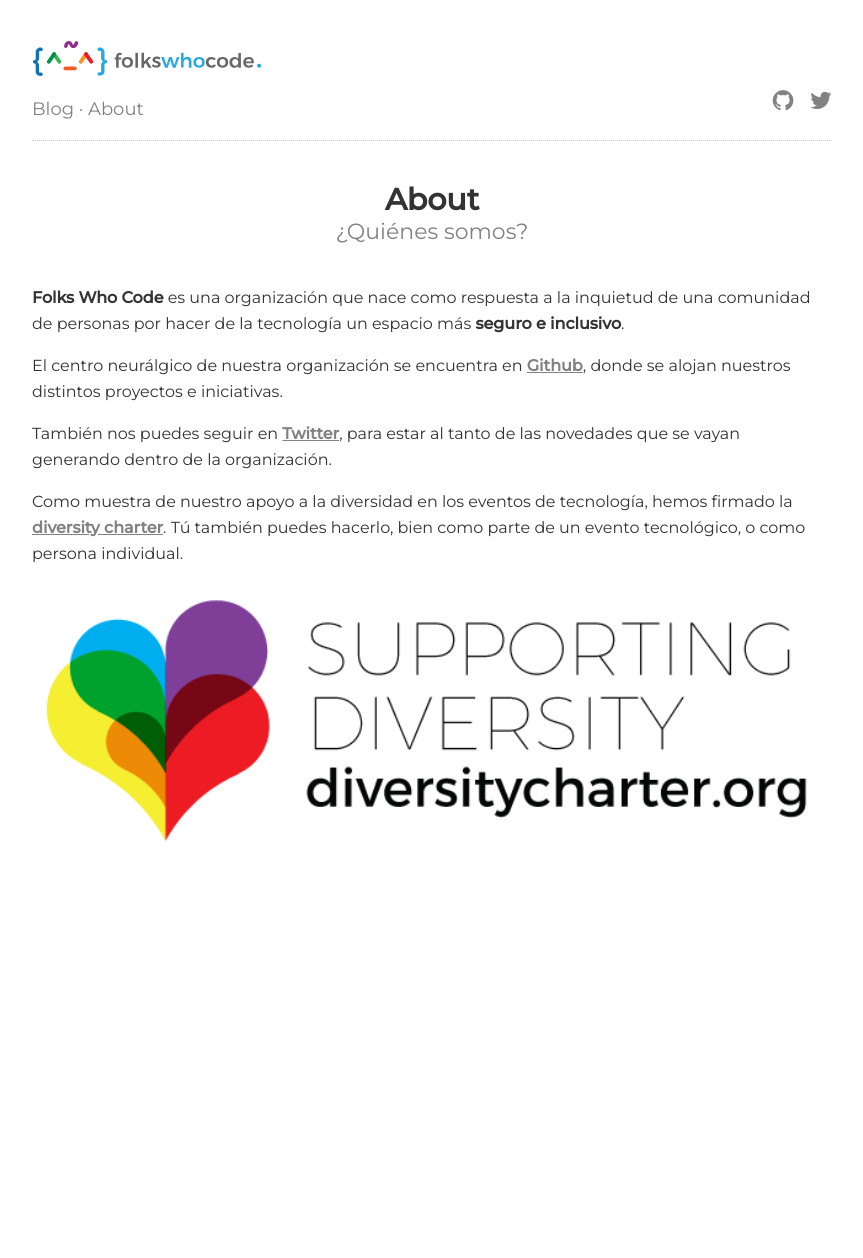
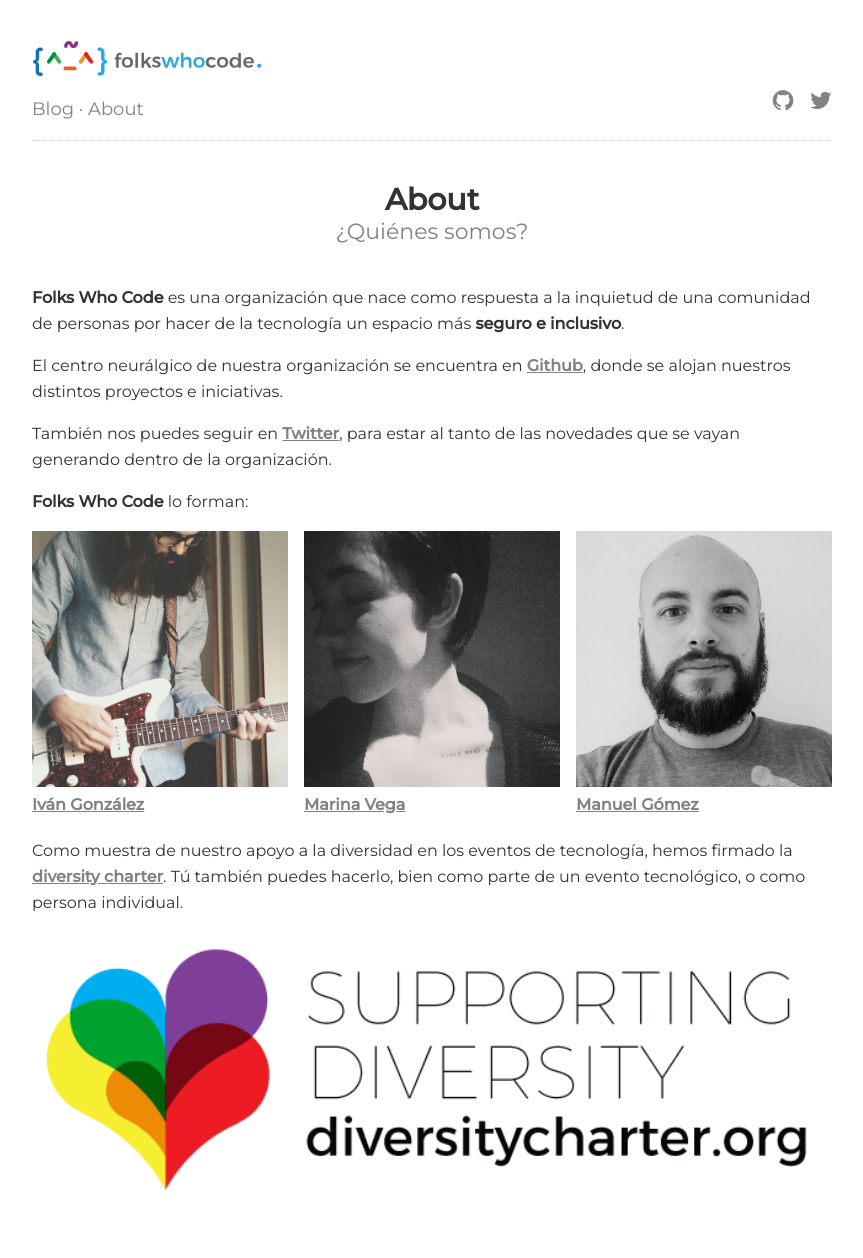
Before and after one commit to folkswhocode/folkswhocode.github.io, a Jekyll site: the page built from about.md, in a window 1280 px wide. Shown: the whole page, without its empty margins (208-1071 px from the left). Built offline with Jekyll 4.4.1, drawn with Linux system fonts in a browser that asks for light colours; before the commit the page ends 909 px from its top, so only the background shows below that.

Commit message:
Add members list in about page

```diff
--- a/_sass/_default.scss
+++ b/_sass/_default.scss
@@ -265,6 +265,27 @@
   font-size: 18px;
 }
 
+.row {
+  width: 100%;
+  float: left;
+  margin-bottom: 24px;
+}
+
+.member {
+  width: 32%;
+  float: left;
+  margin-right: 16px;
+  overflow: hidden;
+
+  &:last-child {
+    margin-right: 0;
+  }
+  img {
+    margin-bottom: 4px;
+    width: 100%;
+  }
+}
+
 #disqus_thread {
   margin-top: 100px;
 }
@@ -277,6 +298,12 @@
   p {
     font-size: 16px;
     line-height: 1.6;
+  }
+
+  .member {
+    width: 100%;
+    margin-right: 0;
+    margin-bottom: 20px;
   }
 
   .wrapper {
--- a/about.md
+++ b/about.md
@@ -11,6 +11,23 @@
 
 También nos puedes seguir en [Twitter](https://twitter.com/folkswhocode), para estar al tanto de las novedades que se vayan generando dentro de la organización.
 
+**Folks Who Code** lo forman:
+
+<div class="row">
+  <div class="member">
+    <img src="/assets/vendor/images/ivangonzalez.jpg">
+    <span><a href="https://github.com/dreamingechoes">Iván González</a></span>
+  </div>
+  <div class="member">
+    <img src="/assets/vendor/images/marinavega.jpg">
+    <span><a href="https://github.com/marinavega">Marina Vega</a></span>
+  </div>
+  <div class="member">
+    <img src="/assets/vendor/images/manuelgomez.jpg">
+    <span><a href="https://github.com/tasugo">Manuel Gómez</a></span>
+  </div>
+</div>
+
 Como muestra de nuestro apoyo a la diversidad en los eventos de tecnología, hemos firmado la [diversity charter](http://diversitycharter.org/). Tú también puedes hacerlo, bien como parte de un evento tecnológico,
 o como persona individual.
 
```
